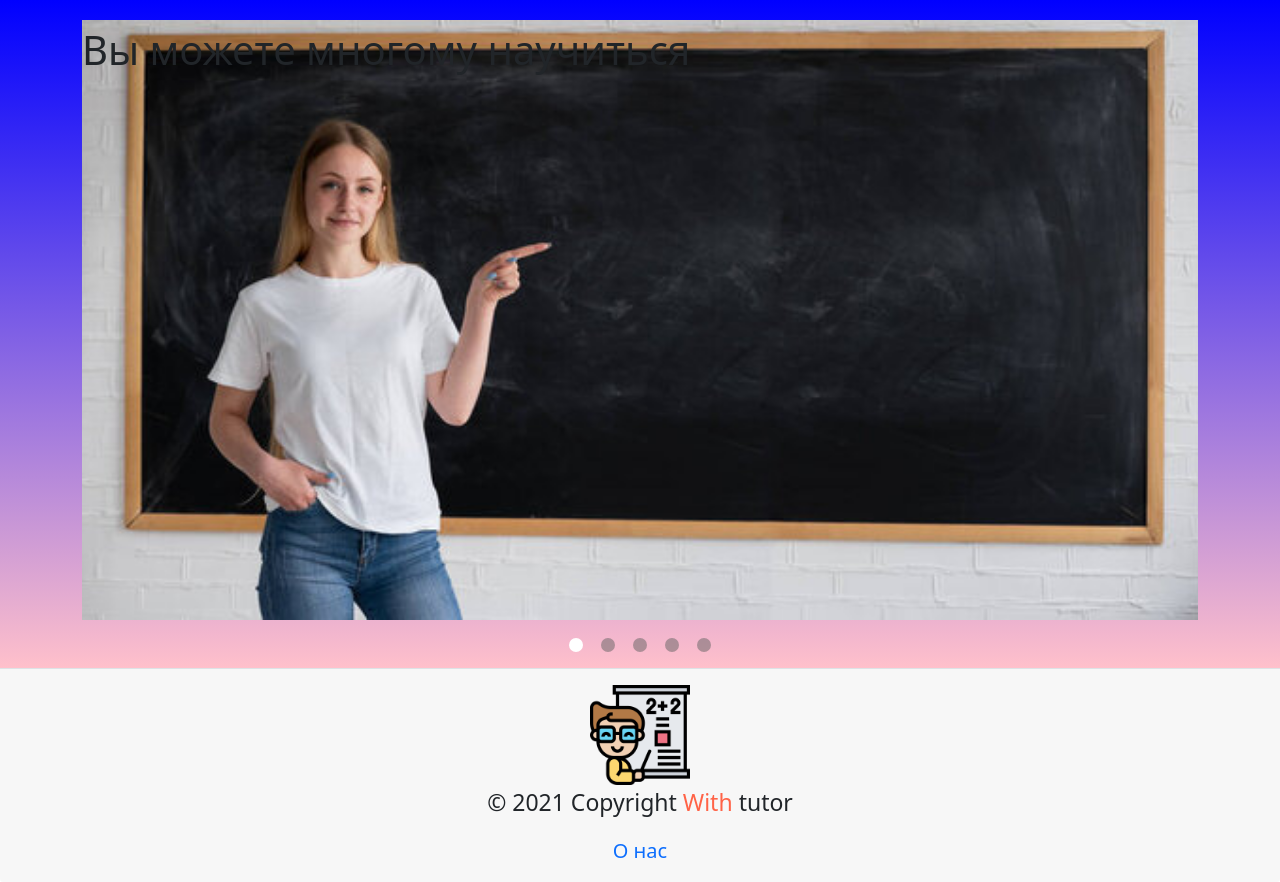
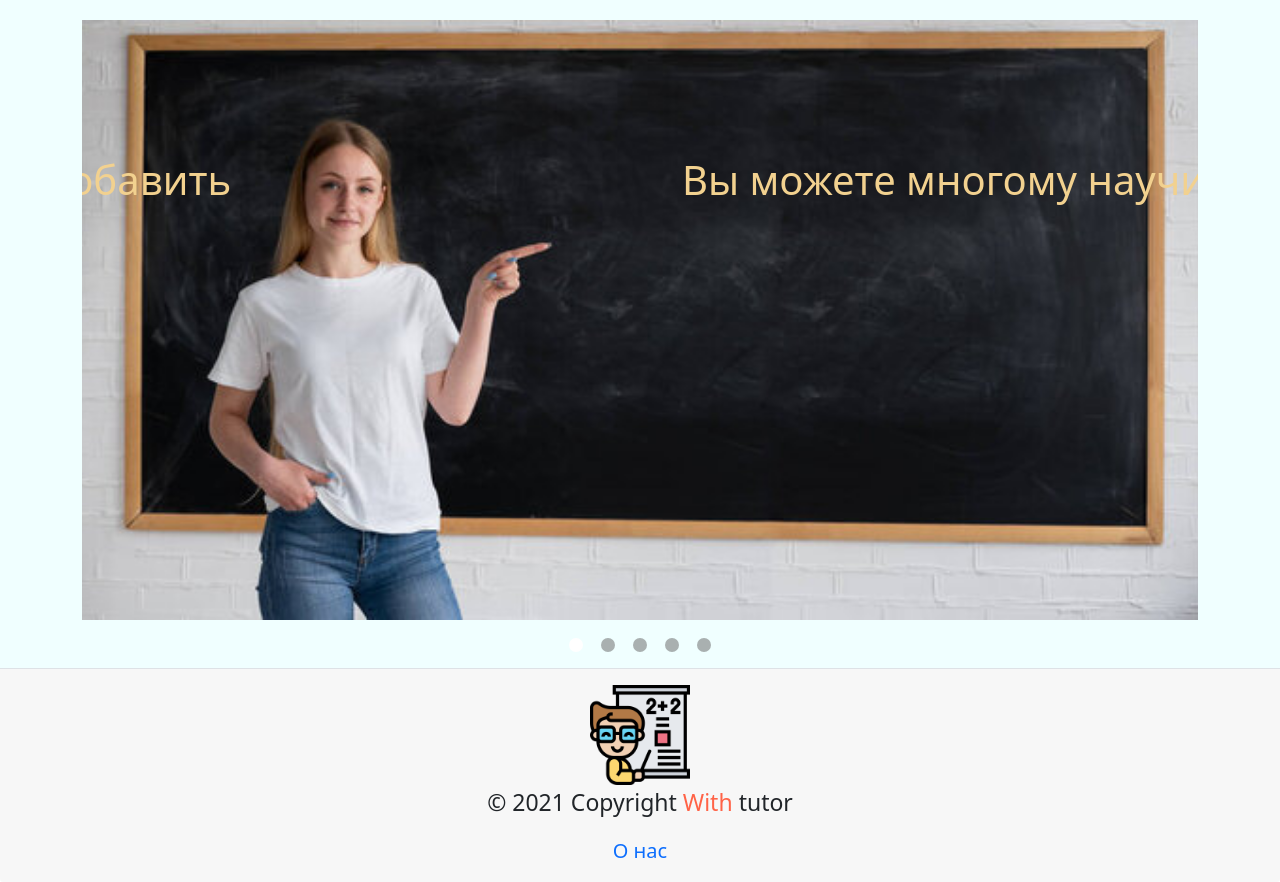
Before and after one commit to SvyatoSllav/with_tutor, a Django app: page /main_menu/ in a window 1280 px wide. Shown: the part 140-1022 px from the top of the page. Run offline with Django 3.2, Linux system fonts and the light colour scheme; some libraries are stand-ins or nearby versions.

Commit message:
correction

```diff
--- a/with_tutor/static/css/includes/main-menu.css
+++ b/with_tutor/static/css/includes/main-menu.css
@@ -1,6 +1,6 @@
 .slider {
-    background: linear-gradient(blue, pink);
     padding: 20px 0px 10px;
+    background-color: azure;
 }
 .slider__item {
     background-image: url(../../img/teacher1.jpg);
@@ -37,4 +37,7 @@
     .slider__item-title {
         font-size:  40px;
         position: absolute;
+        color: rgb(242, 209, 143);
+        padding-top: 130px;
+        padding-left: 600px;
     }
```
